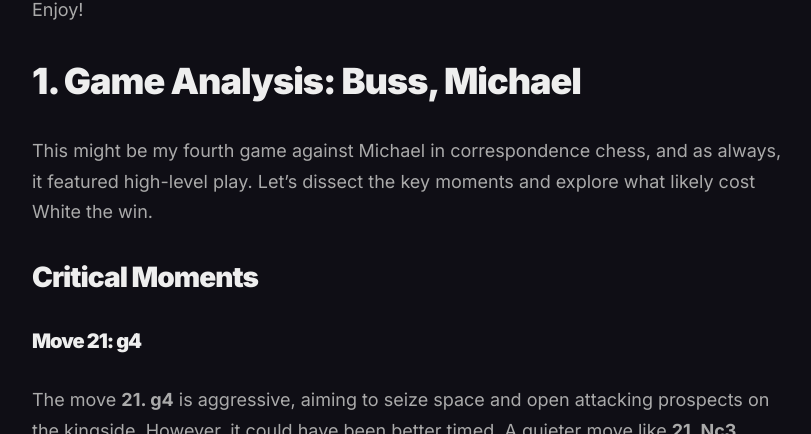
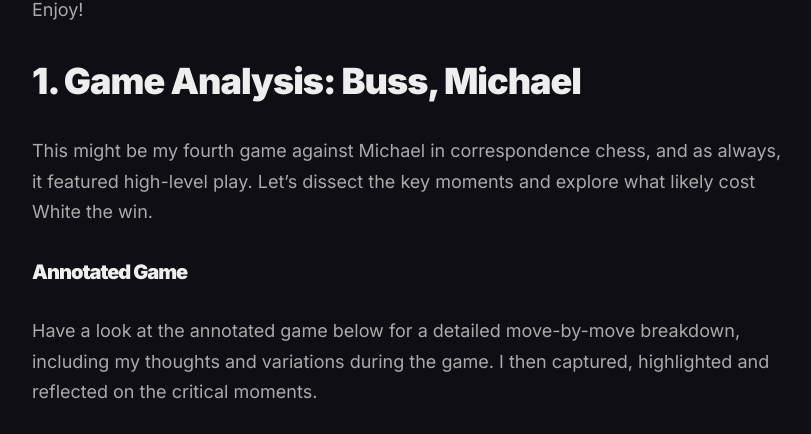
Before and after one commit to Egbert-Azure/Chess-Website, a Jekyll site: the page built from _posts/2024-11-25-Electronic-Knighst-2021-final.md, in a window 1280 px wide and 900 px high, scrolled down 3933 px, cut to the strip 0-434 px from the top of the window. Shown: the whole strip, without its empty margins (228-1039 px from the left). Built offline with Jekyll 4.4.1, drawn with Linux system fonts in a browser that asks for light colours; comment, search, counter and statistics services are not loaded; some of the changed text lies outside the part shown.

Commit message:
Update 2024-11-25-Electronic-Knighst-2021-final.md

```diff
--- a/_posts/2024-11-25-Electronic-Knighst-2021-final.md
+++ b/_posts/2024-11-25-Electronic-Knighst-2021-final.md
@@ -87,6 +87,16 @@ Enjoy!
 
 This might be my fourth game against Michael in correspondence chess, and as always, it featured high-level play. Let’s dissect the key moments and explore what likely cost White the win.
 
+
+#### Annotated Game
+
+Have a look at the annotated game below for a detailed move-by-move breakdown, including my thoughts and variations during the game.
+I then captured, highlighted and reflected on the critical moments.
+
+<iframe style='border: 0;' width='900px' height='600px' src='https://share.chessbase.com/SharedGames/frame/?p=XKWkcm88uIVa61Rbf3uXVBDxmTe/ktOY6DlFK2bloa3D6V1lcFOFt2qToLCHIa8t'></iframe>
+
+<br>
+
 ## Critical Moments
 #### **Move 21: g4**
 The move **21. g4** is aggressive, aiming to seize space and open attacking prospects on the kingside. However, it could have been better timed. A quieter move like **21. Nc3** would have maintained flexibility, addressed Black’s queenside counterplay, and kept White’s position solid. The pawn push weakens White's structure, providing Black with targets for later exploitation.
@@ -122,19 +132,19 @@ The game demonstrates the importance of balancing aggression with caution, parti
 
 ---
 
-#### Annotated Game
-
-Have a look at the annotated game below for a detailed move-by-move breakdown, including my thoughts and variations during the game:
-
-<iframe style='border: 0;' width='900px' height='600px' src='https://share.chessbase.com/SharedGames/frame/?p=XKWkcm88uIVa61Rbf3uXVBDxmTe/ktOY6DlFK2bloa3D6V1lcFOFt2qToLCHIa8t'></iframe>
-
----
-
 # 2. Game Analysis: Weiner, Jeff
 
 Playing against Gerald (Jeff) Weiner is always an engaging experience. In this game, as Black, I managed to hold a draw in a challenging position. However, the game slipped out of my hands due to a combination of passive decisions, missed opportunities for counterplay, and suboptimal endgame coordination.
 
 Stronger emphasis on dynamic play, particularly in the opening and middle game, and earlier activation of the king in the endgame, would have significantly enhanced my winning chances.
+
+#### Annotated Game
+
+My thoughts during the game are reflected in the annotations.
+
+<iframe style='border: 0;' width='900px' height='600px' src='https://share.chessbase.com/SharedGames/frame/?p=KswIjm3DcIRkdjEWeeq5y4YEb0bFm+5OrWJCDv5b9w21cRldqNECtNdVswQwFmWY'></iframe>
+
+<br>
 
 ### Critical Moments and Analysis
 
@@ -168,12 +178,6 @@ Stronger emphasis on dynamic play, particularly in the opening and middle game,
 
 These little things, when combined, cost Black the chance to convert a promising position into a victory. However, a flawless play and holding a draw was a good result.
 
-#### Annotated Game
-
-My thoughts during the game are reflected in the annotations.
-
-<iframe style='border: 0;' width='900px' height='600px' src='https://share.chessbase.com/SharedGames/frame/?p=KswIjm3DcIRkdjEWeeq5y4YEb0bFm+5OrWJCDv5b9w21cRldqNECtNdVswQwFmWY'></iframe>
-
 ---
 
 ## Stay Connected
```
